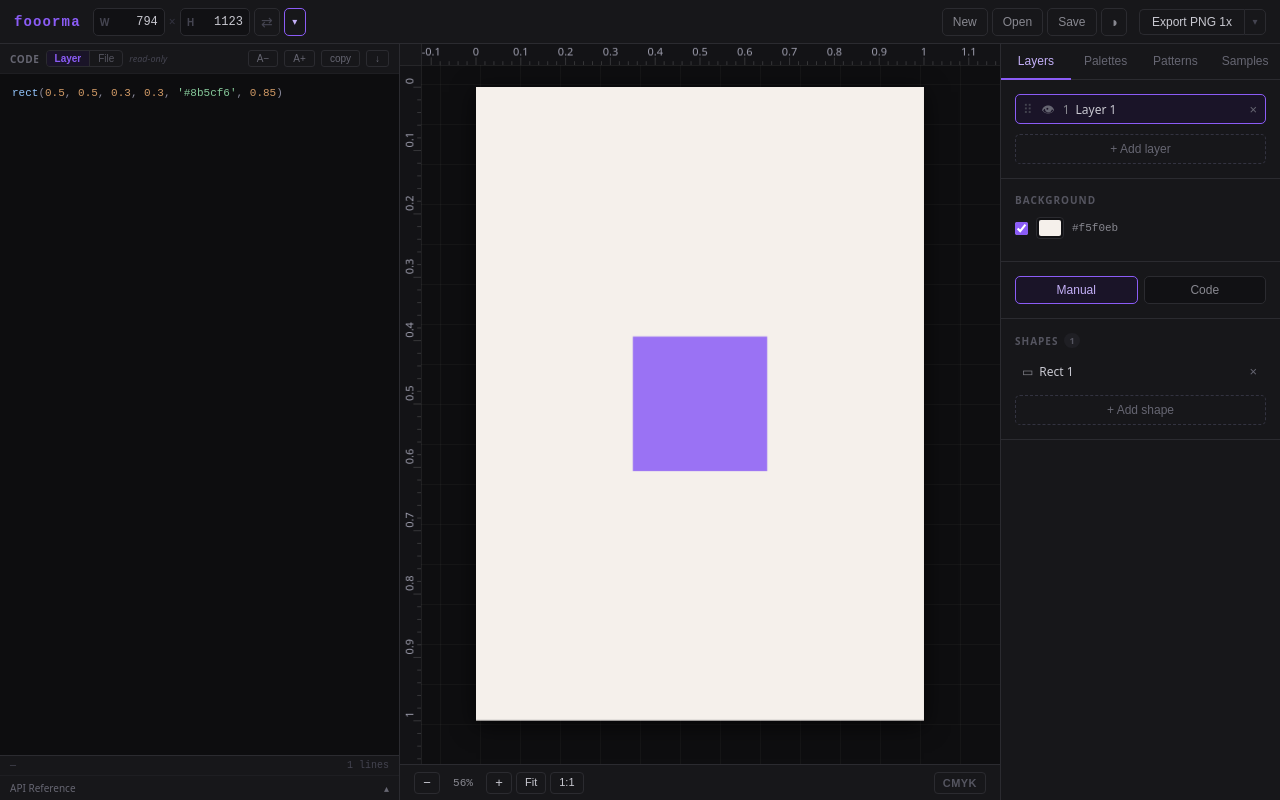
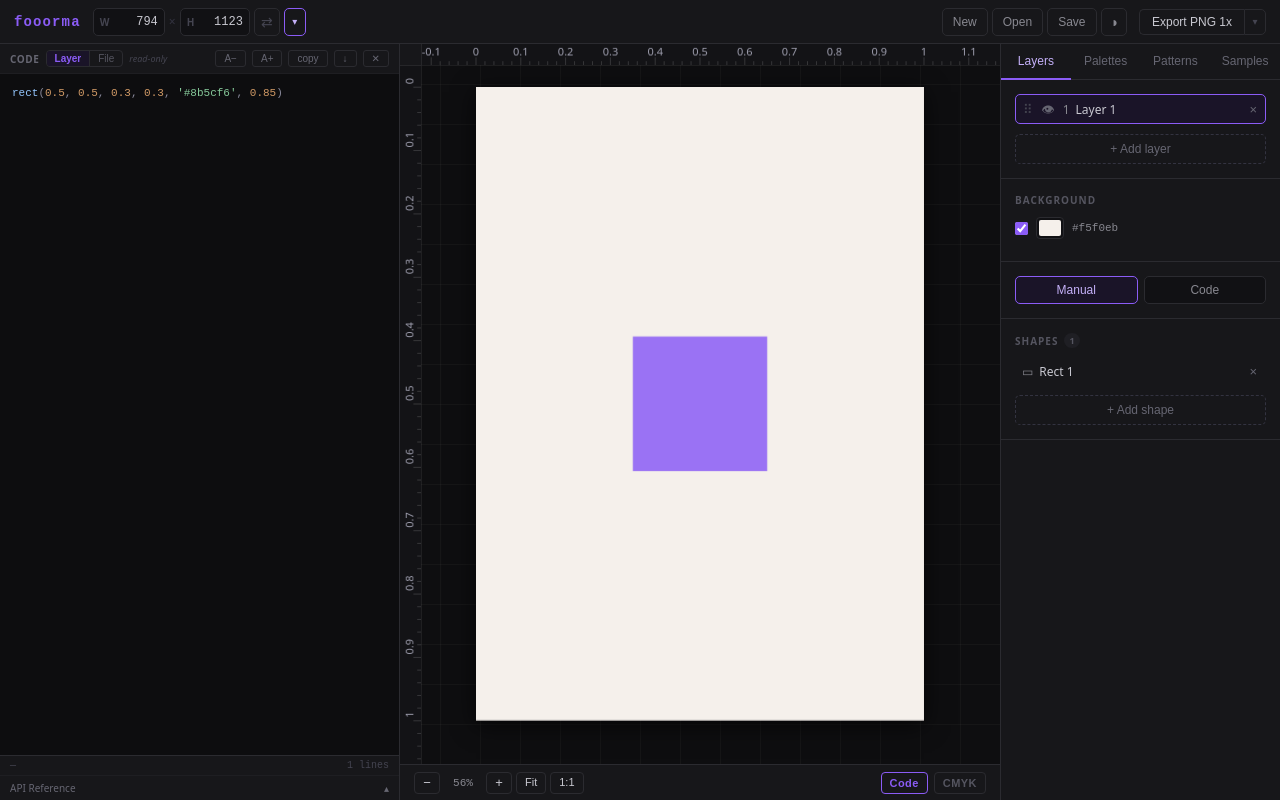
Before and after one commit to elenatorro/fooorma, a Svelte app: page / in a window 1280 px wide. Built offline with nearby package versions, Linux system fonts and the light colour scheme.

Commit message:
Fix code settings

```diff
--- a/src/App.svelte
+++ b/src/App.svelte
@@ -95,6 +95,7 @@
   let resizeOrigin: { x: number; w: number } | null = null
 
   // ── Code panel ─────────────────────────────────────────────────────────────
+  let codePanelVisible = $state(localStorage.getItem('forma_code_visible') !== 'false')
   let codePanelDock  = $state<'left' | 'bottom'>((localStorage.getItem('forma_code_dock') as 'left' | 'bottom') ?? 'left')
   let codePanelW     = $state(parseInt(localStorage.getItem('forma_code_w') ?? '400') || 400)
   let codePanelH     = $state(parseInt(localStorage.getItem('forma_code_h') ?? '280') || 280)
@@ -122,10 +123,11 @@
   })
 
   $effect(() => {
-    const lw = codePanelDock === 'left' ? codePanelW : 0
-    const bh = codePanelDock === 'bottom' ? codePanelH : 0
+    const lw = codePanelVisible && codePanelDock === 'left' ? codePanelW : 0
+    const bh = codePanelVisible && codePanelDock === 'bottom' ? codePanelH : 0
     document.documentElement.style.setProperty('--code-panel-w', `${lw}px`)
     document.documentElement.style.setProperty('--code-panel-h', `${bh}px`)
+    localStorage.setItem('forma_code_visible', String(codePanelVisible))
     localStorage.setItem('forma_code_dock', codePanelDock)
     localStorage.setItem('forma_code_w', String(codePanelW))
     localStorage.setItem('forma_code_h', String(codePanelH))
@@ -943,6 +945,7 @@
   onDeletePattern={handleDeletePattern}
 />
 
+{#if codePanelVisible}
   <CodePanel
     {layers}
     {activeLayerId}
@@ -957,6 +960,7 @@
     onApplyFile={handleApplyFile}
     dock={codePanelDock}
     onDockChange={(d) => { codePanelDock = d; updateVP() }}
+    onHide={() => { codePanelVisible = false; updateVP() }}
     scope={codeEditScope}
     onScopeChange={(s) => { codeEditScope = s }}
     width={codePanelW}
@@ -964,14 +968,17 @@
     height={codePanelH}
     onHeightChange={(h) => { codePanelH = h; updateVP() }}
   />
+{/if}
 
 <StatusBar
   {zoom}
   {cmykProof}
+  codeVisible={codePanelVisible}
   onZoom={stepZoom}
   onFit={fit}
   onReset={() => { zoom = 1; panX = 0; panY = 0 }}
   onToggleCmykProof={() => cmykProof = !cmykProof}
+  onToggleCode={() => { codePanelVisible = !codePanelVisible; updateVP() }}
 />
 
 <!-- Panel resize handle -->
--- a/src/components/CodePanel.svelte
+++ b/src/components/CodePanel.svelte
@@ -22,6 +22,7 @@
     onApplyFile,
     dock,
     onDockChange,
+    onHide,
     scope,
     onScopeChange,
     width,
@@ -42,6 +43,7 @@
     onApplyFile: (text: string) => void
     dock: 'left' | 'bottom'
     onDockChange: (d: 'left' | 'bottom') => void
+    onHide: () => void
     scope: 'layer' | 'file'
     onScopeChange: (s: 'layer' | 'file') => void
     width: number
@@ -66,11 +68,13 @@
   const isCodeMode = $derived(activeLayer?.mode === 'code')
 
   // ── Layer scope: editor value ─────────────────────────────────────────────
+  // In manual mode, show the preserved query if it exists (keeps loops visible),
+  // otherwise fall back to shapesToCode for the current shapes
   const layerValue = $derived(
     activeLayer
       ? isCodeMode
         ? activeLayer.query
-        : shapesToCode(activeLayer.shapes)
+        : (activeLayer.query.trim() || shapesToCode(activeLayer.shapes))
       : ''
   )
   const layerResult = $derived(
@@ -218,6 +222,7 @@
       <button class="cp-btn" onclick={() => onDockChange(dock === 'left' ? 'bottom' : 'left')} title={dock === 'left' ? 'Dock bottom' : 'Dock left'}>
         {dock === 'left' ? '↓' : '←'}
       </button>
+      <button class="cp-btn" onclick={onHide} title="Hide code panel">✕</button>
     </div>
   </div>
 
--- a/src/components/StatusBar.svelte
+++ b/src/components/StatusBar.svelte
@@ -2,17 +2,21 @@
   const {
     zoom,
     cmykProof,
+    codeVisible,
     onZoom,
     onFit,
     onReset,
     onToggleCmykProof,
+    onToggleCode,
   }: {
     zoom: number
     cmykProof: boolean
+    codeVisible: boolean
     onZoom: (delta: number) => void
     onFit: () => void
     onReset: () => void
     onToggleCmykProof: () => void
+    onToggleCode: () => void
   } = $props()
 
   const pct = $derived(Math.round(zoom * 100))
@@ -27,7 +31,13 @@
     <button class="text-btn" onclick={onReset} title="100% (1)">1:1</button>
   </div>
   <button
-    class="text-btn proof-btn"
+    class="text-btn toggle-btn"
+    class:active={codeVisible}
+    onclick={onToggleCode}
+    title="Toggle code panel"
+  >Code</button>
+  <button
+    class="text-btn toggle-btn"
     class:active={cmykProof}
     onclick={onToggleCmykProof}
     title="CMYK soft-proof preview"
@@ -86,8 +96,7 @@
     text-align: center;
   }
 
-  .proof-btn {
-    margin-left: auto;
+  .toggle-btn {
     background: none;
     border: 1px solid var(--border);
     color: var(--text-5);
@@ -100,7 +109,8 @@
     cursor: pointer;
     transition: border-color .12s, color .12s;
   }
-  .proof-btn:hover { border-color: var(--text-6); color: var(--text-2); }
-  .proof-btn.active { border-color: var(--accent); color: var(--accent); }
+  .toggle-btn:first-of-type { margin-left: auto; }
+  .toggle-btn:hover { border-color: var(--text-6); color: var(--text-2); }
+  .toggle-btn.active { border-color: var(--accent); color: var(--accent); }
 
 </style>
```
Lines whose indentation alone changed are shown as unchanged.
